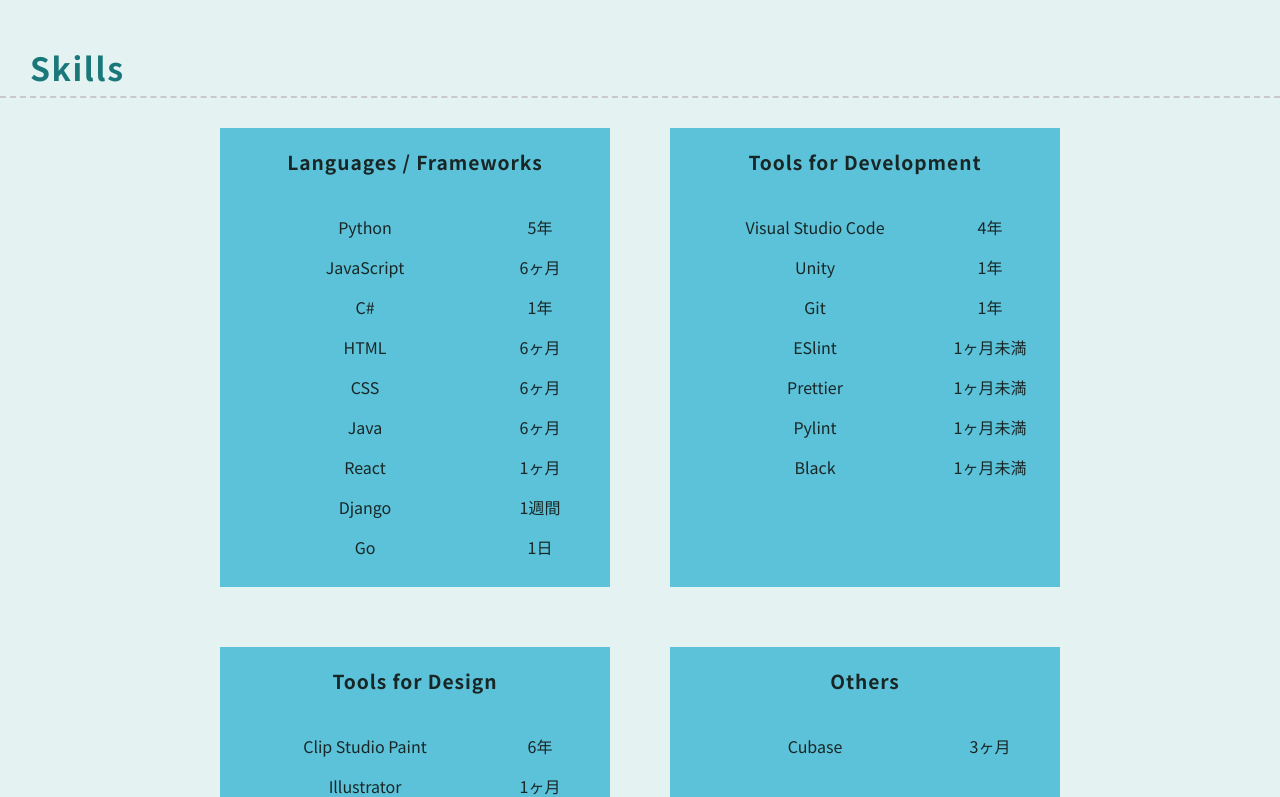
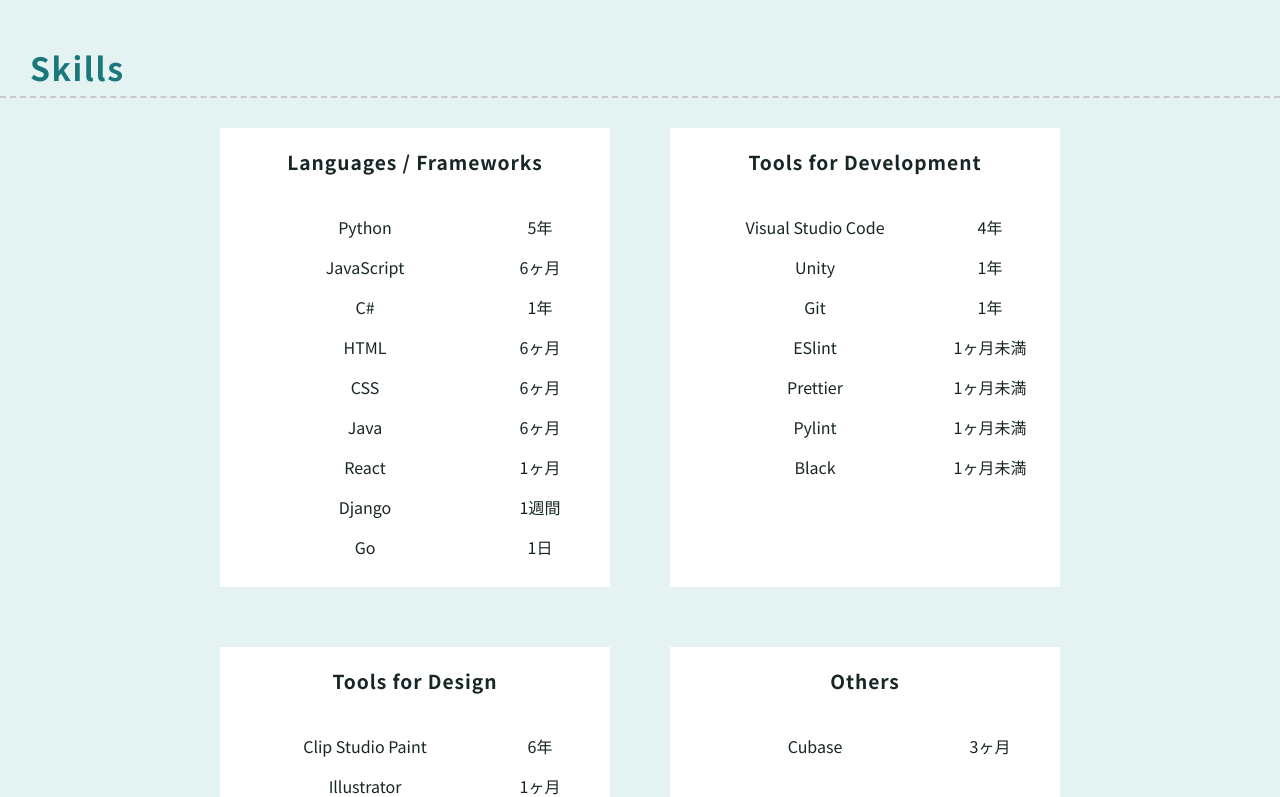
Before and after one commit to no-la/my-portfolio-for-2026, a React (Vite) app: page / in a window 1280 px wide. Shown: the part 1147-1944 px from the top of the page. Built offline with nearby package versions, Linux system fonts and the light colour scheme.

Commit message:
add background-color white to project-crad, skill-card

```diff
--- a/src/app/my-projects/project-card.jsx
+++ b/src/app/my-projects/project-card.jsx
@@ -7,6 +7,9 @@ import ProjectDetailModal from './project-detail-modal';
 import { useState } from 'react';
 
 const wrapStyle = (theme) => css`
+  background-color: ${theme.colors.white};
+  border-radius: 10px;
+  padding: 30px;
   display: flex;
   flex-direction: column;
   align-items: center;
--- a/src/app/my-skills/skill-card.jsx
+++ b/src/app/my-skills/skill-card.jsx
@@ -11,7 +11,7 @@ const wrapStyle = (theme) => css`
 const cardStyle = (theme) => css`
   width: 350px;
   height: auto;
-  background-color: ${theme.colors.secondary};
+  background-color: ${theme.colors.white};
   padding: 20px;
   display: flex;
   row-gap: 30px;
```
